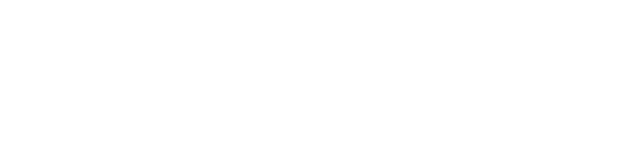
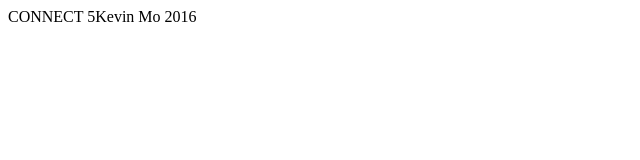
Before and after one commit to theKevinmoyouknow/connect5, a plain HTML site: page index.html in a window 1280 px wide. Shown: the whole page, without its empty margins (0-640 px from the left). Drawn offline with Linux system fonts and the light colour scheme.

Commit message:
Update index.html

```diff
--- a/index.html
+++ b/index.html
@@ -1 +1 @@
-<pre id="output"></pre>
+<div id="tictactoe"><span id="title">CONNECT 5</span><span id="subtext">Kevin Mo 2016</span></div>
```
